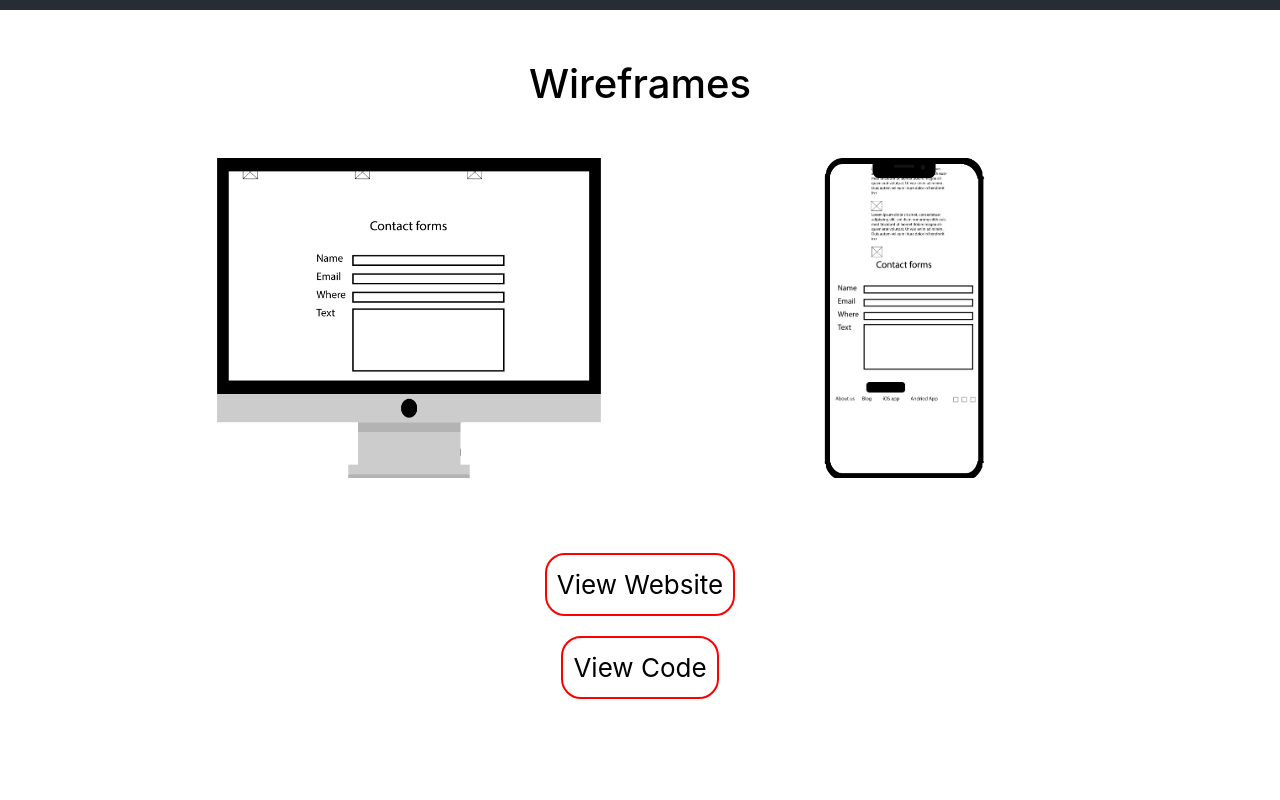
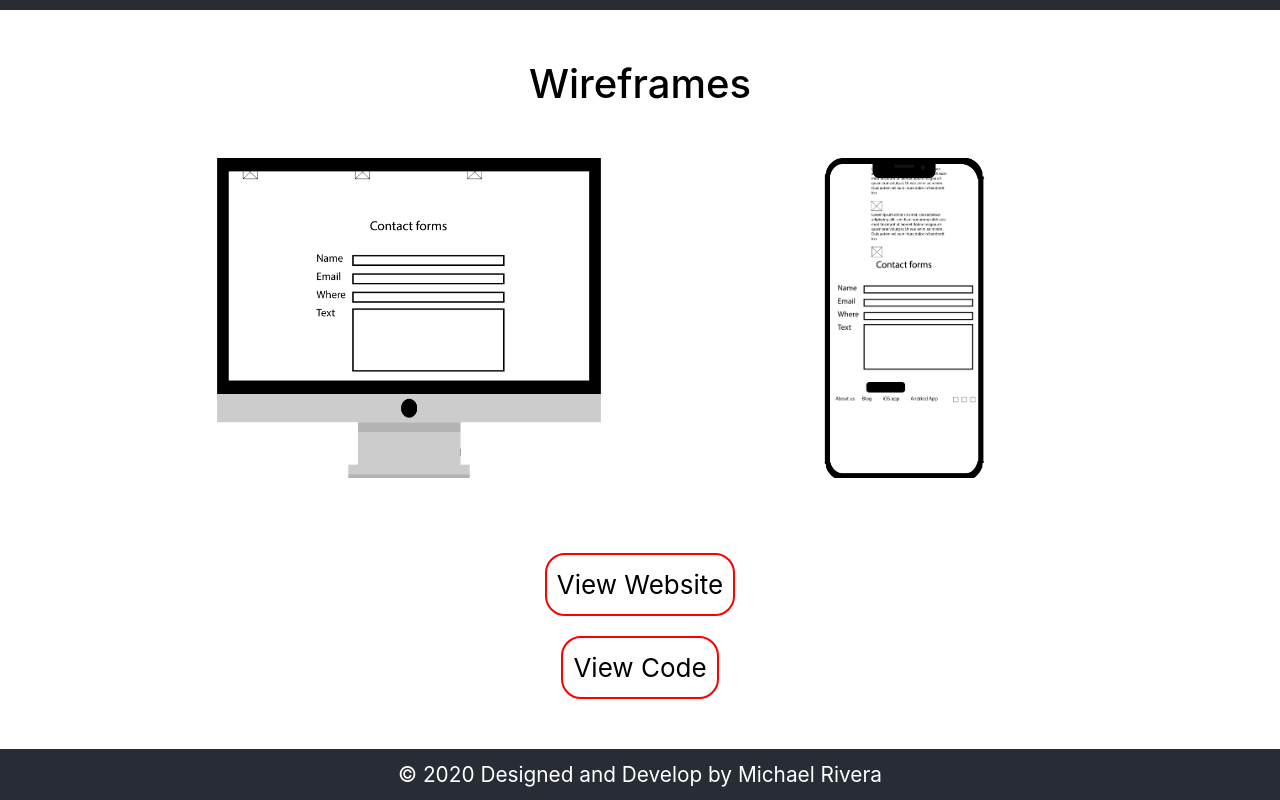
Before and after one commit to miker179/miker179.github.io, a React (Create React App) app: page /pokemon in a window 1280 px wide. Shown: the part 1051-1851 px from the top of the page. Before the commit the page ends 1800 px from the top, so only its background shows below. Built offline with nearby package versions, Linux system fonts and the light colour scheme.

Commit message:
Footer done

```diff
--- a/src/App.js
+++ b/src/App.js
@@ -6,6 +6,7 @@ import Projects from './components/Projects';
 import Pokemon from './components/Pokemon';
 import Error from './components/Error';
 import Navbar from './components/Navbar';
+import Footer from './components/Footer';
 
 import { BrowserRouter, Route, Switch} from 'react-router-dom';
 import './css/bootstrap.min.css';
@@ -44,4 +45,6 @@ function Navi() {
 }
 
 
+
+
 export default App;
--- a/src/components/AboutMe.js
+++ b/src/components/AboutMe.js
@@ -3,6 +3,7 @@ import Navbar from './Navbar';
 import Home from './Home';
 import Projects from './Projects';
 import { BrowserRouter, Route, Switch } from 'react-router-dom';
+import Footer from './Footer';
 
 class AboutMe extends React.Component {
     render() {
@@ -59,7 +60,7 @@ class AboutMe extends React.Component {
                     </form>
                 </div>
 
-
+            <Footer />
 
             </div>
         )
--- /dev/null
+++ b/src/components/Footer.js
@@ -0,0 +1,13 @@
+import React from 'react';
+
+function Footer() {
+
+    return(
+        <div >
+            <footer>&copy; 2020 Designed and Develop by Michael Rivera</footer>
+        </div>
+    )
+
+}
+
+export default Footer;
--- a/src/components/Pokemon.js
+++ b/src/components/Pokemon.js
@@ -4,6 +4,7 @@ import Mobile from '../mobile.png';
 import Desktop from '../desktop.png';
 import DesktopWire from '../pokemon-wireframe.png';
 import MobileWire from '../pokemon-mobileWireframe.png';
+import Footer from './Footer';
 
 class Pokemon extends React.Component {
     render() {
@@ -51,8 +52,8 @@ class Pokemon extends React.Component {
                         </div>
                     </div>
                 </div>
+                <Footer />
             </div>
-
         )
     }
 }
--- a/src/components/Projects.js
+++ b/src/components/Projects.js
@@ -2,6 +2,7 @@ import React from 'react';
 import NavBar from './Navbar';
 import Pokemon from '../pokemonWB.png';
 import { Link } from 'react-router-dom';
+import Footer from './Footer';
 
 class Projects extends React.Component {
     render() {
@@ -31,6 +32,7 @@ class Projects extends React.Component {
                     </div>
 
                 </div>
+                <Footer />
             </div>
 
         )
--- a/src/css/main.css
+++ b/src/css/main.css
@@ -241,3 +241,8 @@ input{
 label{
     font-size: 1.4rem;
 }
+
+footer{
+    padding: 10px;
+    font-size: .80em;
+}
```
